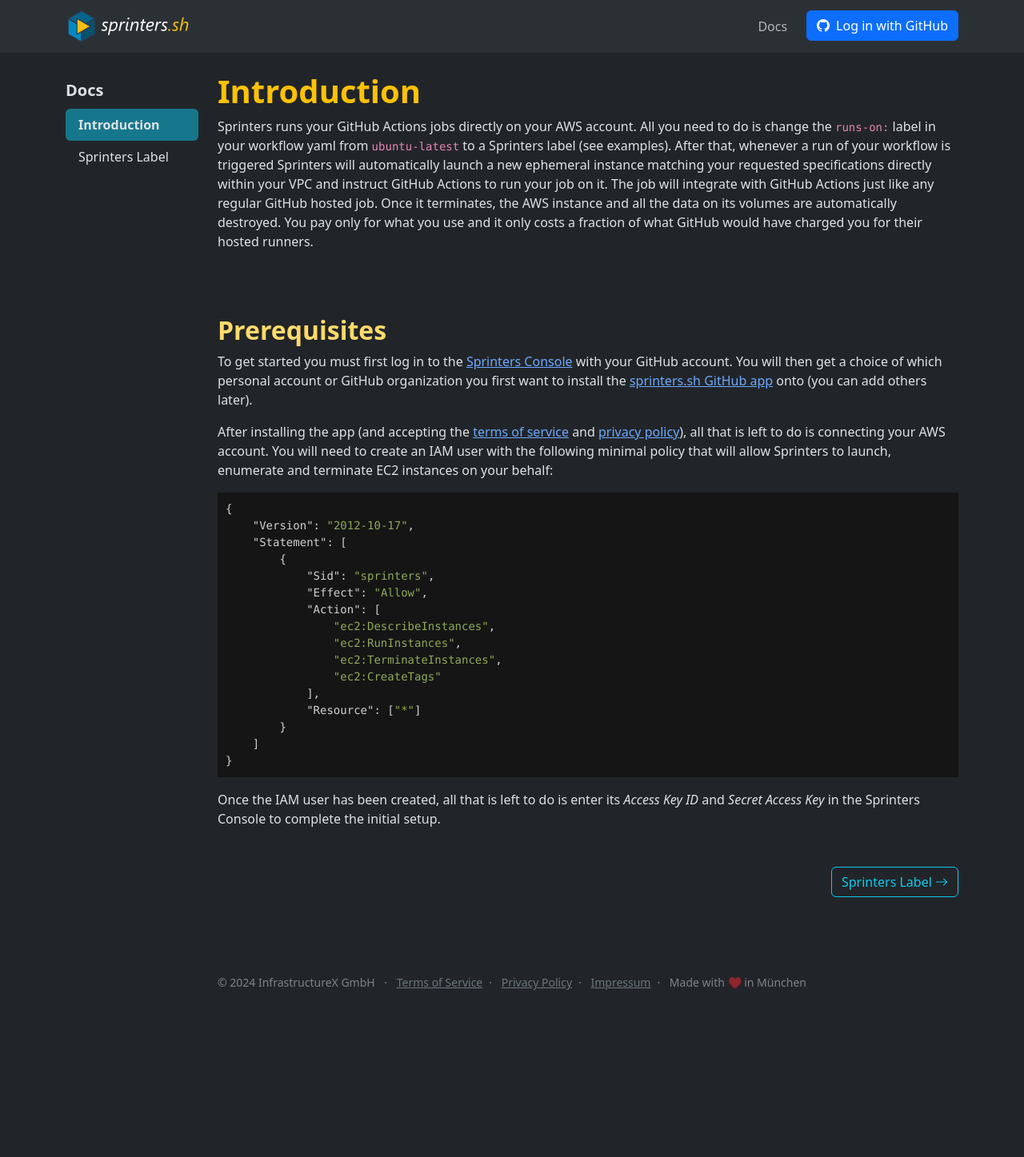
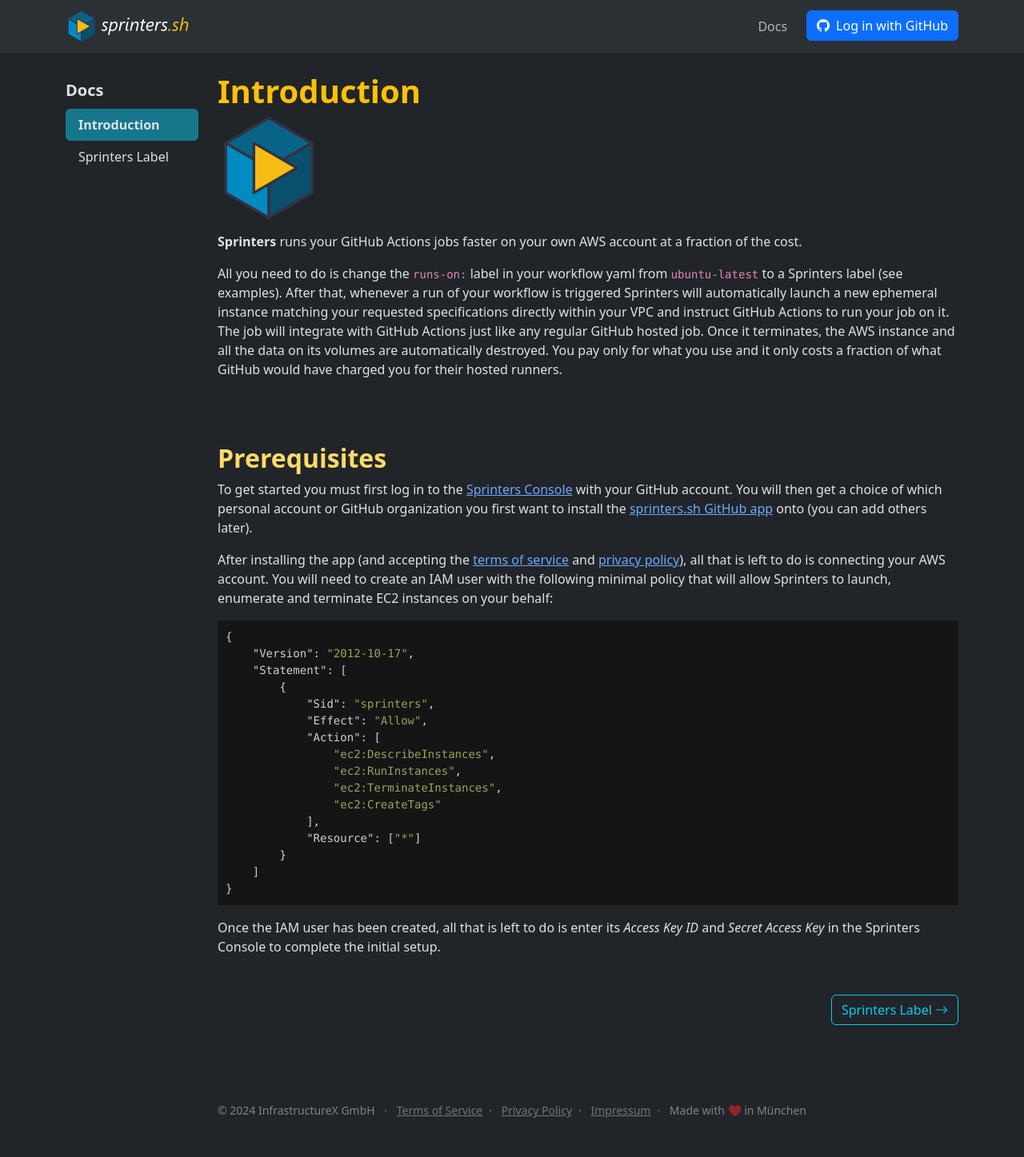
Before and after one commit to sprinters-sh/sprinters.sh, a Jekyll site: the page built from docs/index.md, in a window 1280 px wide. Shown: the whole page at 80% size. Built offline with Jekyll 4.4.1, drawn with Linux system fonts in a browser that asks for light colours; before the commit the page ends 1287 px from its top, so only the background shows below that.

Commit message:
Minor layout tweaks

```diff
--- a/_config.yml
+++ b/_config.yml
@@ -9,3 +9,4 @@
   - docker-compose.yml
   - Dockerfile
   - README.md
+  - CNAME
--- a/docs/index.md
+++ b/docs/index.md
@@ -3,7 +3,12 @@
 title: "Introduction"
 next: docs/label.md
 ---
-Sprinters runs your GitHub Actions jobs directly on your AWS account. All you need to do is change the `runs-on:` label in your
+
+<img src="/assets/logo/sprinters.svg" width="128px" alt="Sprinters Logo">
+
+**Sprinters** runs your GitHub Actions jobs faster on your own AWS account at a fraction of the cost.
+
+All you need to do is change the `runs-on:` label in your
 workflow yaml from `ubuntu-latest` to a Sprinters label (see examples). After that, whenever a run of your workflow is
 triggered Sprinters will automatically launch a new ephemeral instance matching your requested specifications directly
 within your VPC and instruct GitHub Actions to run your job on it. The job will integrate with GitHub Actions just like
```
Also changed, not shown: 404.html (+4 -18 lines), index.html (+33 -13 lines).
